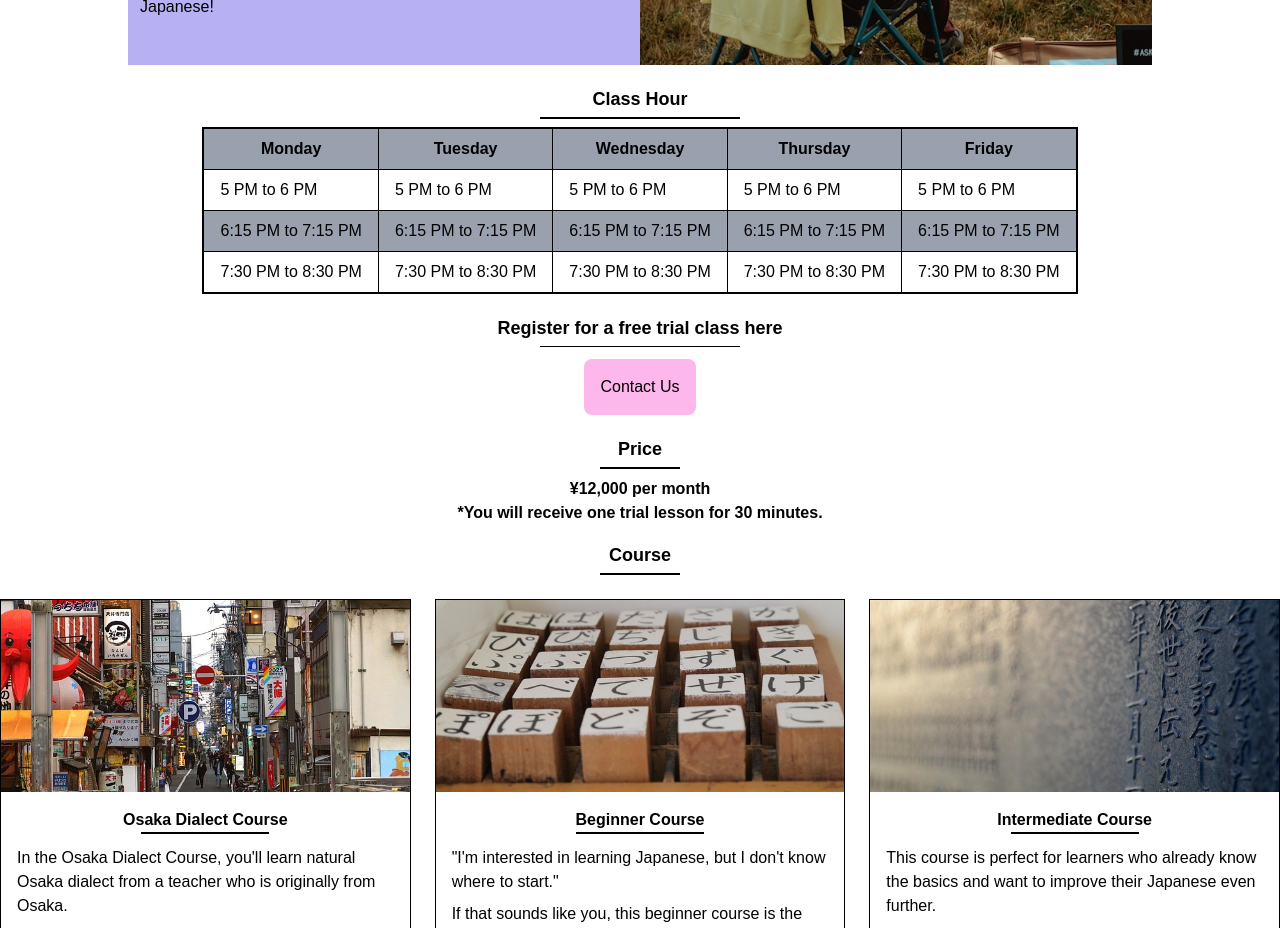
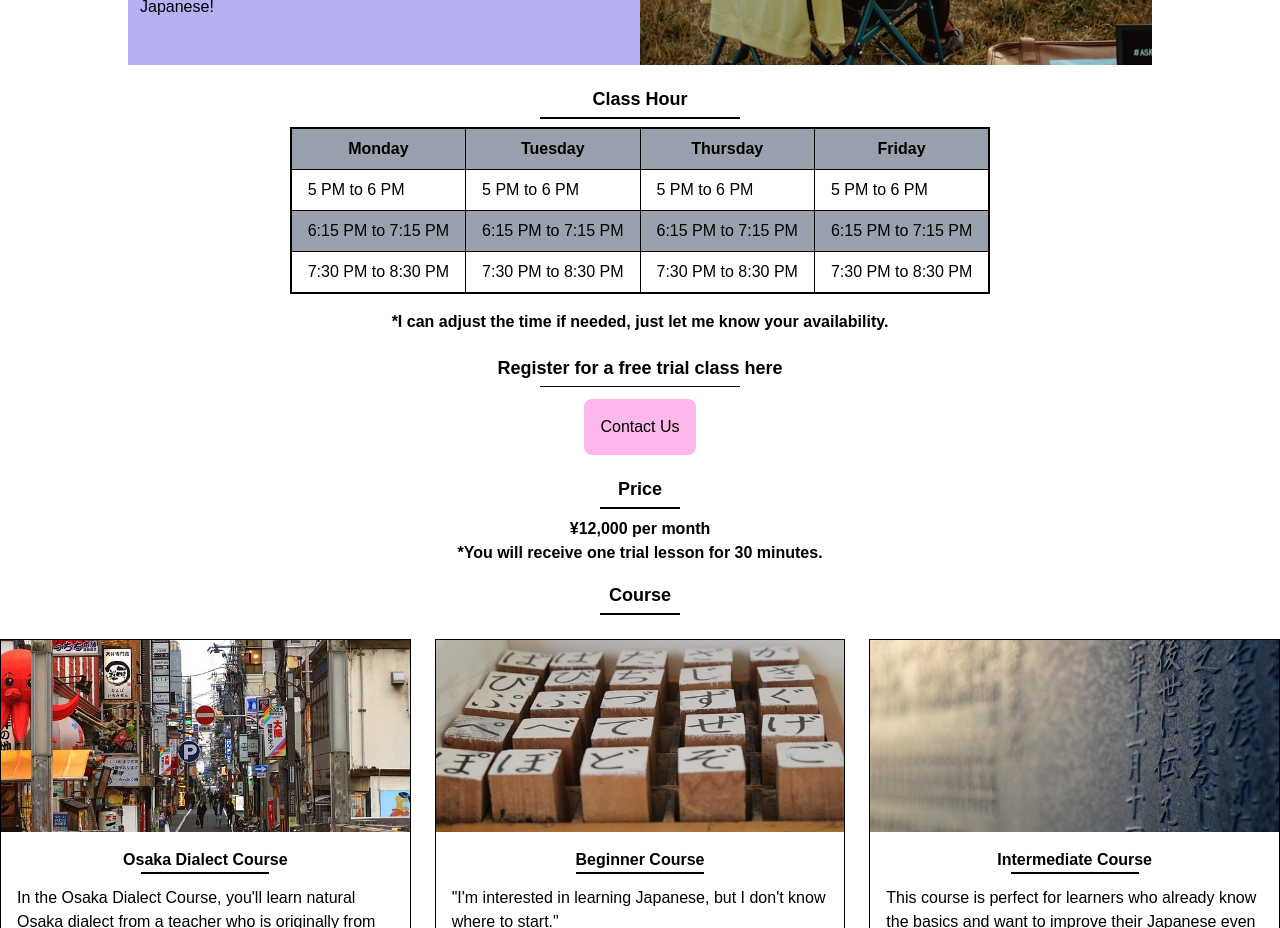
Before and after one commit to Yuto-A2/miki-jp, a Next.js app: page / in a window 1280 px wide. Shown: the part 1460-2388 px from the top of the page. Built offline with nearby package versions, Linux system fonts and the light colour scheme.

Commit message:
changed table

```diff
--- a/src/app/page.tsx
+++ b/src/app/page.tsx
@@ -15,6 +15,7 @@ export default function Home() {
         <ClassImg />
         <Reason />
         <ClassHour />
+        <p className="text-center mt-4 font-bold">&#42;I can adjust the time if needed, just let me know your availability.</p>
         <RegisterBtn />
         <Price />
         <Course />
--- a/src/components/ClassHour.tsx
+++ b/src/components/ClassHour.tsx
@@ -10,7 +10,6 @@ export default function ClassHour() {
                         <tr>
                             <th className="border px-4 py-2">Monday</th>
                             <th className="border px-4 py-2">Tuesday</th>
-                            <th className="border px-4 py-2">Wednesday</th>
                             <th className="border px-4 py-2">Thursday</th>
                             <th className="border px-4 py-2">Friday</th>
                         </tr>
@@ -21,17 +20,14 @@ export default function ClassHour() {
                             <td className="border px-4 py-2">5 PM to 6 PM</td>
                             <td className="border px-4 py-2">5 PM to 6 PM</td>
                             <td className="border px-4 py-2">5 PM to 6 PM</td>
-                            <td className="border px-4 py-2">5 PM to 6 PM</td>
                         </tr>
                         <tr className="bg-gray-400">
                             <td className="border px-4 py-2">6:15 PM to 7:15 PM</td>
                             <td className="border px-4 py-2">6:15 PM to 7:15 PM</td>
                             <td className="border px-4 py-2">6:15 PM to 7:15 PM</td>
                             <td className="border px-4 py-2">6:15 PM to 7:15 PM</td>
-                            <td className="border px-4 py-2">6:15 PM to 7:15 PM</td>
                         </tr>
                         <tr>
-                            <td className="border px-4 py-2">7:30 PM to 8:30 PM</td>
                             <td className="border px-4 py-2">7:30 PM to 8:30 PM</td>
                             <td className="border px-4 py-2">7:30 PM to 8:30 PM</td>
                             <td className="border px-4 py-2">7:30 PM to 8:30 PM</td>
```
